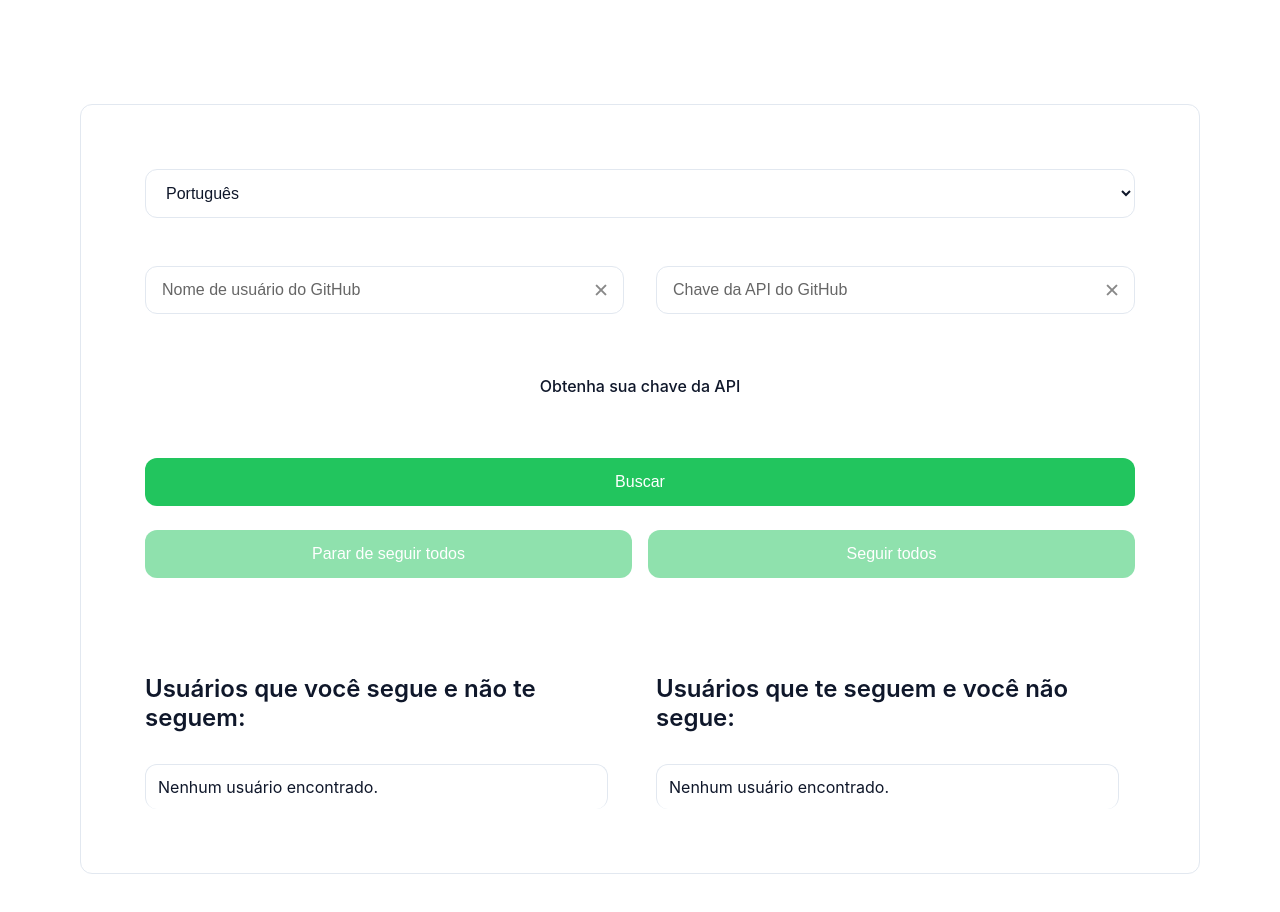
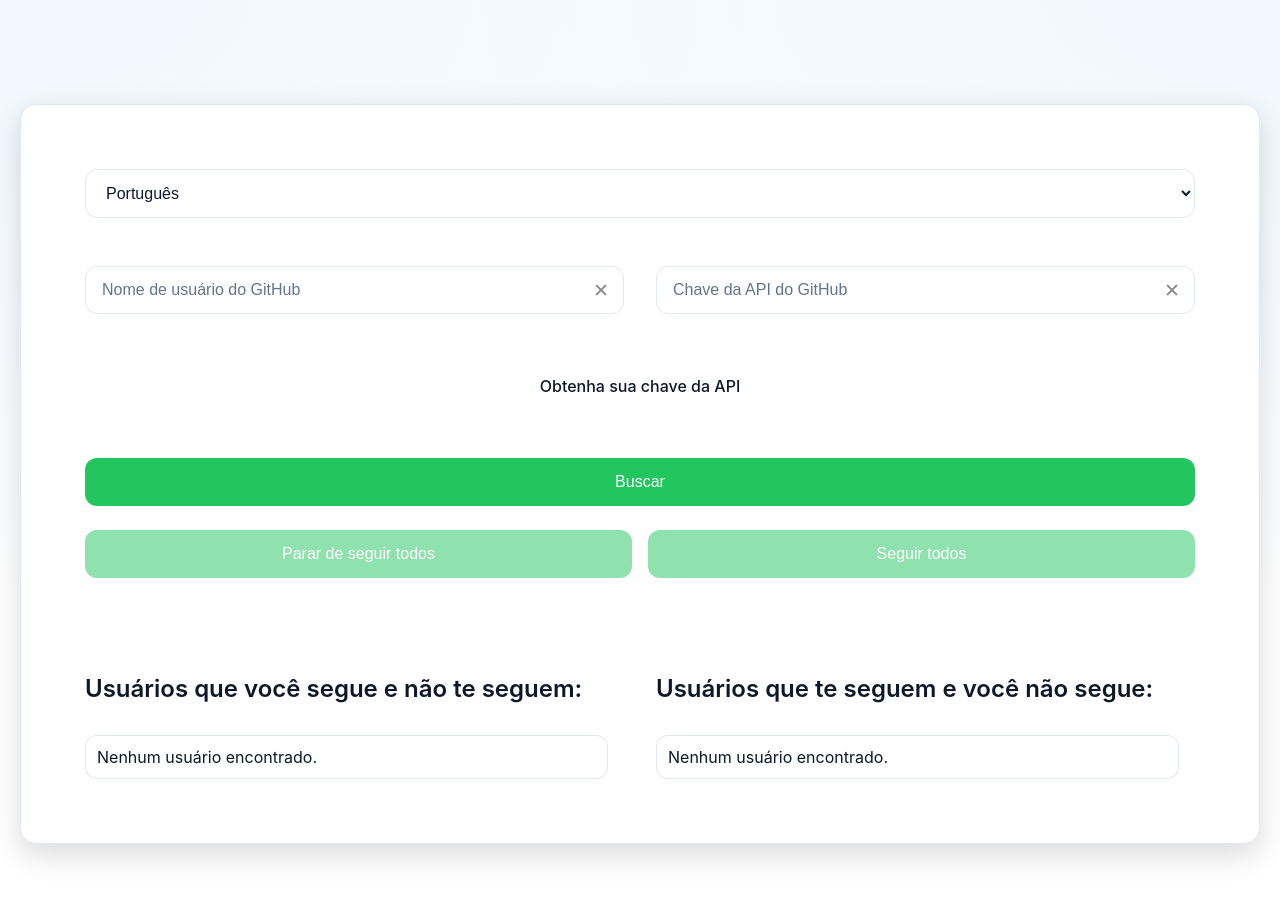
Before and after one commit to GravetoGeek/unfollowNonFollowers, a Next.js app: page / in a window 1280 px wide. Shown: the top 912 px of the page. Built offline with nearby package versions, Linux system fonts and the light colour scheme.

Commit message:
feat(ui): layout 100% responsivo e largura total\n\n- .page/.main com width e max-width 100%\n- Inputs/botões com foco acessível e link estilizado\n- Grids e media queries sem limites de largura\n- List items com ring interno ao invés de borda

```diff
--- a/src/app/page.module.css
+++ b/src/app/page.module.css
@@ -1,4 +1,5 @@
 .page {
+    width: 100%;
     --gray-rgb: 0, 0, 0;
     --gray-alpha-200: rgba(var(--gray-rgb), 0.08);
     --gray-alpha-100: rgba(var(--gray-rgb), 0.05);
@@ -10,7 +11,7 @@
     padding: var(--padding-mobile);
     gap: 64px;
     font-family: var(--font-geist-sans);
-    background-color: var(--background);
+    background-color: transparent;
     color: var(--foreground);
     font-family: -apple-system, BlinkMacSystemFont, "Segoe UI", Helvetica, Arial, sans-serif, "Apple Color Emoji", "Segoe UI Emoji";
     padding: 20px;
@@ -33,12 +34,13 @@
     gap: 2rem;
     grid-row-start: 2;
     width: 100%;
-    max-width: var(--max-width-mobile);
+    max-width: 100%;
     margin: 0 auto;
     padding: var(--padding-mobile);
-    background-color: var(--background);
+    background-color: var(--card-bg);
     border: 1px solid var(--border-color);
-    border-radius: var(--border-radius);
+    border-radius: var(--radius-xl);
+    box-shadow: 0 10px 30px rgba(2, 6, 23, 0.15);
 }
 
 .main ol {
@@ -123,26 +125,36 @@ a.secondary {
     min-height: 48px;
     padding: 0.875rem 1rem;
     border: 1px solid var(--border-color);
-    border-radius: var(--border-radius);
+    border-radius: var(--radius-lg);
     font-size: 1rem;
-    background: var(--background);
+    background: var(--card-bg);
     color: var(--foreground);
 }
 
 .input::placeholder {
-    color: #666;
+    color: var(--input-placeholder-color);
+}
+
+.input:focus-visible {
+    outline: none;
+    border-color: var(--brand-500);
+    box-shadow: var(--focus-ring);
 }
 
 .button {
     width: 100%;
-    padding: 0.875rem;
+    padding: 0.875rem 1rem;
     background-color: var(--button-primary);
     color: var(--button-text);
     border: 1px solid var(--button-border);
-    border-radius: var(--border-radius);
+    border-radius: var(--radius-lg);
     font-size: 1rem;
     cursor: pointer;
-    transition: background-color 0.2s ease;
+    transition: background-color 0.2s ease, box-shadow 0.2s ease;
+    display: inline-flex;
+    align-items: center;
+    justify-content: center;
+    gap: 0.5rem;
 }
 
 .button:hover:not(:disabled) {
@@ -152,6 +164,11 @@ a.secondary {
 .button:disabled {
     opacity: 0.5;
     cursor: not-allowed;
+}
+
+.button:focus-visible {
+    outline: none;
+    box-shadow: var(--focus-ring);
 }
 
 .list {
@@ -169,9 +186,10 @@ a.secondary {
     align-items: center;
     gap: 0.75rem;
     padding: 0.75rem;
-    background: var(--background);
-    border: 1px solid var(--border-color);
-    border-radius: var(--border-radius);
+    background: var(--card-bg);
+    border: none;
+    border-radius: var(--radius-lg);
+    box-shadow: 0 0 0 1px var(--border-color) inset;
 }
 
 .listItem:last-child {
@@ -199,11 +217,12 @@ a.secondary {
     padding-right: 40px; /* Adiciona espaço para o botão embutido */
 }
 
-.inputGroup .clearButton {
+.inputGroup .clearButton,
+.inputGroup .toggleButton {
     flex-shrink: 0;
     position: absolute;
     top: 50%;
-    right: 10px; /* Posiciona o botão no canto direito do input */
+    right: 10px; /* default para clear */
     transform: translateY(-50%);
     background: none;
     border: none;
@@ -213,6 +232,10 @@ a.secondary {
     margin-left: 8px;
     padding: 5px; /* Adiciona um pouco de espaço ao redor do ícone */
     /* border-radius: 50%; Torna o botão circular */
+}
+
+.inputGroup .toggleButton {
+    right: 44px; /* posiciona toggle antes do clear */
 }
 
 .clearButton {
@@ -239,6 +262,28 @@ a.secondary {
 
 .clearButton:hover {
     color: rgba(36, 35, 35, 0.966); /* Muda a cor para vermelho ao passar o mouse */
+}
+
+.linkButton {
+    display: inline-flex;
+    align-items: center;
+    justify-content: center;
+    height: 44px;
+    padding: 0 14px;
+    border: 1px solid var(--border-color);
+    border-radius: var(--radius-lg);
+    color: var(--foreground);
+    background: transparent;
+    transition: border-color 0.2s ease, box-shadow 0.2s ease;
+}
+
+.linkButton:hover {
+    border-color: var(--brand-500);
+}
+
+.linkButton:focus-visible {
+    outline: none;
+    box-shadow: var(--focus-ring);
 }
 
 /* Enable hover only on non-touch devices */
@@ -302,7 +347,7 @@ a.secondary {
 
 @media (min-width: 640px) {
     .main {
-        max-width: var(--max-width-tablet);
+    max-width: 100%;
         padding: var(--padding-tablet);
     }
 
@@ -338,9 +383,7 @@ a.secondary {
         margin-bottom: 0.5rem;
     }
 
-    .buttonGroup button {
-        width: 100%;
-    }
+    .buttonGroup button { width: 100%; }
 
     /* O select e o link ocupam toda a largura */
     .ctas select,
@@ -351,14 +394,14 @@ a.secondary {
 
 @media (min-width: 1024px) {
     .main {
-        max-width: var(--max-width-desktop);
+    max-width: 100%;
         padding: var(--padding-desktop);
         gap: 3rem;
     }
 
     .ctas {
         display: grid;
-        grid-template-columns: repeat(2, 1fr);
+    grid-template-columns: repeat(2, 1fr);
         gap: 2rem;
     }
 
@@ -379,8 +422,8 @@ a.secondary {
     /* O link para API key ocupa uma coluna inteira */
     .ctas a {
         grid-column: span 2;
-        width: fit-content;
-        margin: 0 auto;
+        width: 100%;
+        margin: 0;
     }
 
     /* Os botões de ação ficam em uma linha com 3 colunas */
@@ -393,9 +436,7 @@ a.secondary {
         width: 100%;
     }
 
-    .ctas .button {
-        min-width: 200px;
-    }
+    .ctas .button { width: 100%; }
 
     /* Layout das listas em duas colunas */
     .lists-container {
```
